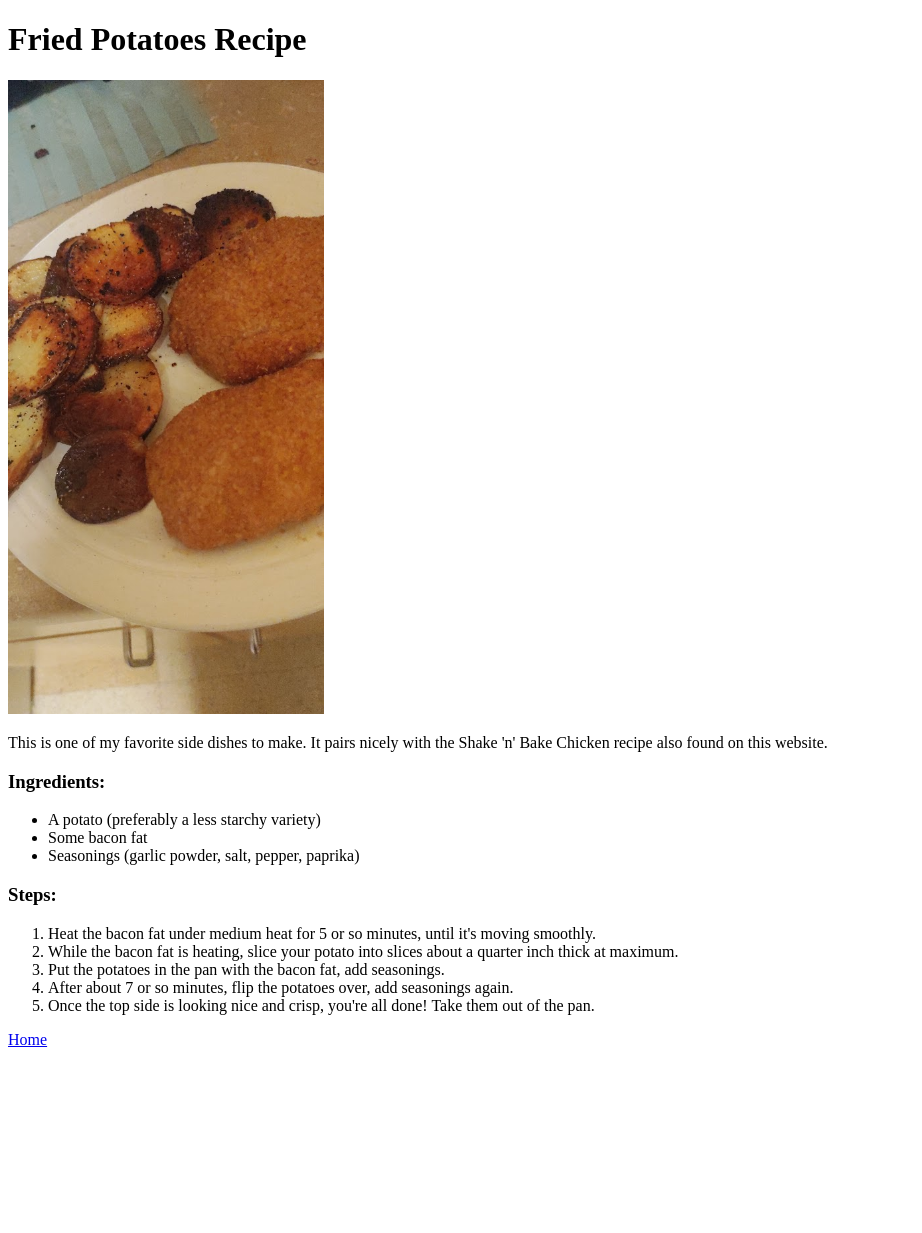
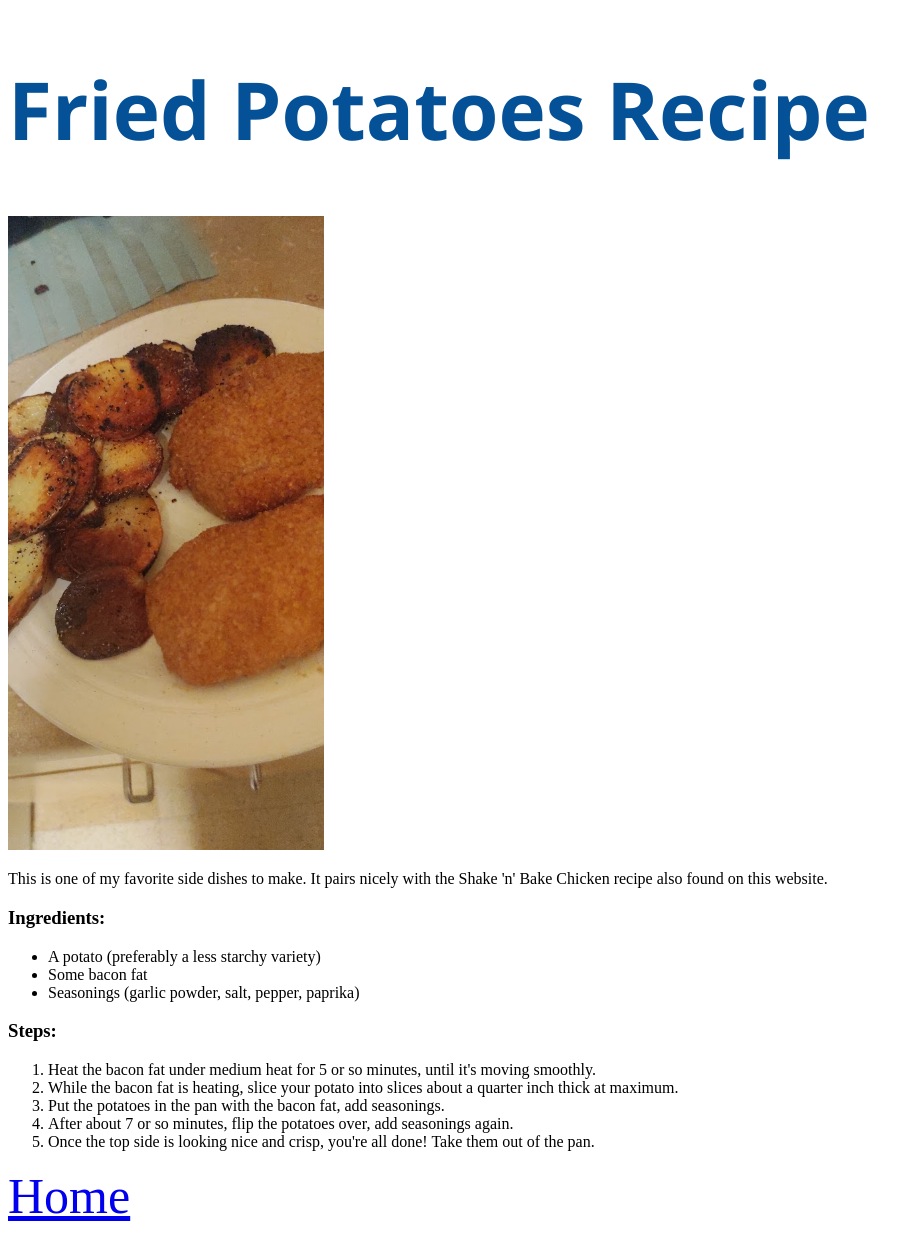
Before and after one commit to leadbraw/odin-recipes, a plain HTML site: page recipes/friedpotatoes.html in a window 1280 px wide. Shown: the whole page, without its empty margins (0-922 px from the left). Before the commit the page ends 1057 px from the top, so only its background shows below. Drawn offline with Linux system fonts and the light colour scheme.

Commit message:
Added some CSS styling

```diff
--- a/recipes/friedpotatoes.html
+++ b/recipes/friedpotatoes.html
@@ -6,7 +6,8 @@
     <title>Document</title>
 </head>
 <body>
-    <h1>Fried Potatoes Recipe</h1>
+    <link href="../style.css" rel="stylesheet">
+    <h1 class="title">Fried Potatoes Recipe</h1>
     <img src="../photos/friedpotatoes.jpg" width="316" height="634">
     <p>This is one of my favorite side dishes to make. It pairs nicely with the Shake 'n' Bake Chicken recipe also found on this website.</p>
     <h3>Ingredients:</h3>
@@ -23,6 +24,6 @@
         <li>After about 7 or so minutes, flip the potatoes over, add seasonings again.</li>
         <li>Once the top side is looking nice and crisp, you're all done! Take them out of the pan.</li>
     </ol>
-    <a href="../index.html">Home</a>
+    <a href="../index.html" id="home-text">Home</a>
 </body>
 </html>
--- /dev/null
+++ b/style.css
@@ -0,0 +1,11 @@
+.title {
+    font-size: 80px;
+    color: rgb(5, 81, 151);
+    font-weight: 700;
+    font-family:'Segoe UI', Tahoma, Geneva, Verdana, sans-serif
+}
+
+#recipe-list,
+#home-text {
+    font-size: 50px
+}
```
Also changed, not shown: index.html (+3 -2 lines), recipes/omelette.html (+3 -2 lines), recipes/shakebakechicken.html (+3 -2 lines).
